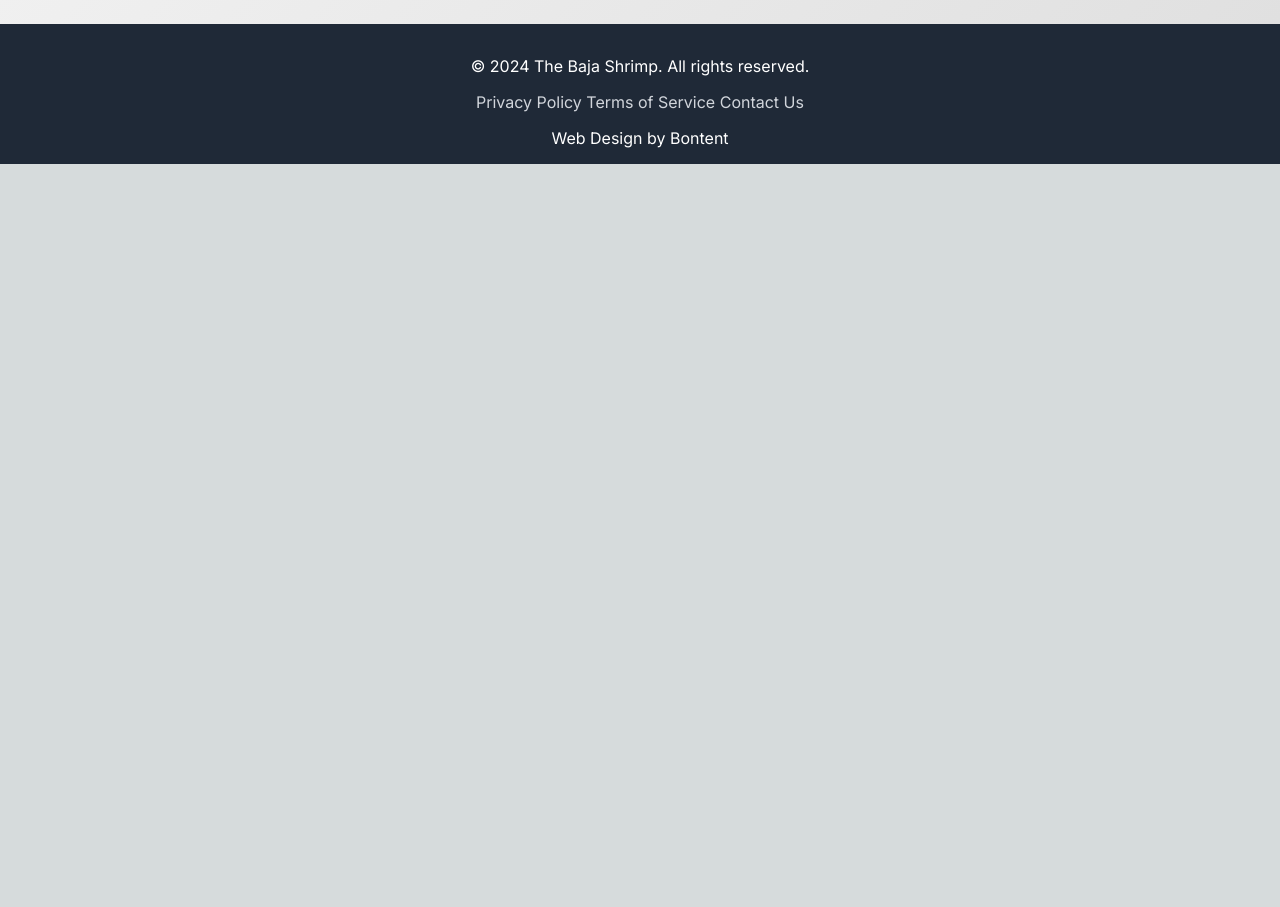
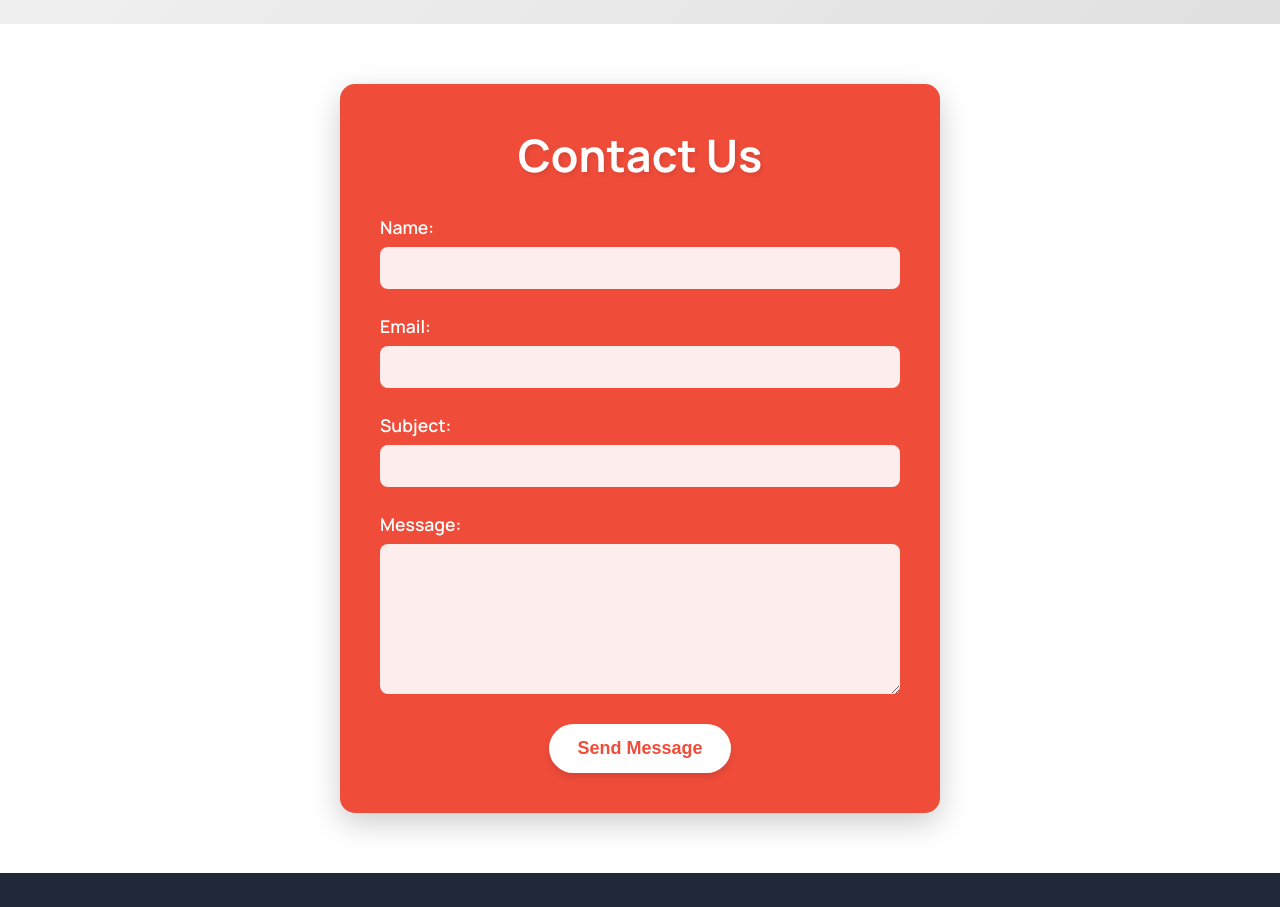
Before and after one commit to BonJenn/Baja-Shrimp, a Next.js app: page / in a window 1280 px wide. Shown: the part 3480-4387 px from the top of the page. Before the commit the page ends 3644 px from the top, so only its background shows below. Built offline with nearby package versions, Linux system fonts and the light colour scheme; a web font is replaced by a local one.

Commit message:
Added a contact component

```diff
--- /dev/null
+++ b/src/app/components/Hero_6_Contact.jsx
@@ -0,0 +1,81 @@
+import React, { useState } from 'react';
+import styles from '../styles/Hero_6.module.css';
+
+const Hero6 = () => {
+  const [formData, setFormData] = useState({
+    name: '',
+    email: '',
+    subject: '',
+    message: ''
+  });
+
+  const handleChange = (e) => {
+    const { name, value } = e.target;
+    setFormData(prevState => ({
+      ...prevState,
+      [name]: value
+    }));
+  };
+
+  const handleSubmit = (e) => {
+    e.preventDefault();
+    // Here you would typically send the form data to your backend
+    console.log('Form submitted:', formData);
+    // Reset form after submission
+    setFormData({ name: '', email: '', subject: '', message: '' });
+  };
+
+  return (
+    <div className={styles.contactContainer}>
+      <h2 className={styles.contactTitle}>Contact Us</h2>
+      <form onSubmit={handleSubmit} className={styles.contactForm}>
+        <div className={styles.formGroup}>
+          <label htmlFor="name">Name:</label>
+          <input
+            type="text"
+            id="name"
+            name="name"
+            value={formData.name}
+            onChange={handleChange}
+            required
+          />
+        </div>
+        <div className={styles.formGroup}>
+          <label htmlFor="email">Email:</label>
+          <input
+            type="email"
+            id="email"
+            name="email"
+            value={formData.email}
+            onChange={handleChange}
+            required
+          />
+        </div>
+        <div className={styles.formGroup}>
+          <label htmlFor="subject">Subject:</label>
+          <input
+            type="text"
+            id="subject"
+            name="subject"
+            value={formData.subject}
+            onChange={handleChange}
+            required
+          />
+        </div>
+        <div className={styles.formGroup}>
+          <label htmlFor="message">Message:</label>
+          <textarea
+            id="message"
+            name="message"
+            value={formData.message}
+            onChange={handleChange}
+            required
+          ></textarea>
+        </div>
+        <button type="submit" className={styles.submitButton}>Send Message</button>
+      </form>
+    </div>
+  );
+};
+
+export default Hero6;
--- a/src/app/globals.css
+++ b/src/app/globals.css
@@ -95,12 +95,7 @@ body {
 
 body {
   color: rgb(var(--foreground-rgb));
-  background: linear-gradient(
-      to bottom,
-      transparent,
-      rgb(var(--background-end-rgb))
-    )
-    rgb(var(--background-start-rgb));
+  background: white;
 }
 
 a {
--- a/src/app/page.js
+++ b/src/app/page.js
@@ -7,6 +7,7 @@ import Hero2 from './components/Hero_2_Menu';
 import Hero3 from './components/Hero_3_Carousel';
 import Hero4 from './components/Hero_4_Text';
 import Hero5 from './components/Hero_5_Feaured_Dishes';
+import Hero6 from './components/Hero_6_Contact';
 import Footer from './components/Footer';
 export default function Page() {
   return (
@@ -17,6 +18,7 @@ export default function Page() {
       <Hero3 />
       <Hero4 />
       <Hero5 />
+      <Hero6 />
       <Footer />
       {/* You can add more sections or components here */}
     </div>
--- /dev/null
+++ b/src/app/styles/Hero_6.module.css
@@ -0,0 +1,98 @@
+
+
+.contactContainer {
+  font-family: 'Manrope', sans-serif;
+  max-width: 600px;
+  margin: 60px auto;
+  padding: 40px;
+  background-color: var(--baja-red);
+  border-radius: 15px;
+  box-shadow: 0 10px 30px rgba(0, 0, 0, 0.2);
+  color: white;
+}
+
+.contactTitle {
+  font-size: 2.8em;
+  color: white;
+  margin-bottom: 30px;
+  text-align: center;
+  text-shadow: 2px 2px 4px rgba(0, 0, 0, 0.1);
+}
+
+.contactForm {
+  display: flex;
+  flex-direction: column;
+}
+
+.formGroup {
+  margin-bottom: 25px;
+}
+
+.formGroup label {
+  display: block;
+  margin-bottom: 8px;
+  color: white;
+  font-weight: 600;
+  font-size: 1.1em;
+}
+
+.formGroup input,
+.formGroup textarea {
+  width: 100%;
+  padding: 12px;
+  border: none;
+  border-radius: 8px;
+  font-size: 16px;
+  background-color: rgba(255, 255, 255, 0.9);
+  transition: background-color 0.3s ease, color 0.3s ease;
+  color: var(--baja-red);
+}
+
+.formGroup input::placeholder,
+.formGroup textarea::placeholder {
+  color: rgba(239, 76, 58, 0.7);
+}
+
+.formGroup input:focus,
+.formGroup textarea:focus {
+  outline: none;
+  background-color: white;
+  box-shadow: 0 0 0 3px rgba(255, 255, 255, 0.3);
+}
+
+.formGroup textarea {
+  height: 150px;
+  resize: vertical;
+}
+
+.submitButton {
+  background-color: white;
+  color: var(--baja-red);
+  border: none;
+  padding: 14px 28px;
+  font-size: 18px;
+  font-weight: 600;
+  border-radius: 30px;
+  cursor: pointer;
+  transition: all 0.3s ease;
+  align-self: center;
+  box-shadow: 0 4px 6px rgba(0, 0, 0, 0.1);
+}
+
+.submitButton:hover {
+  background-color: var(--baja-blue);
+  color: white;
+  transform: translateY(-2px);
+  box-shadow: 0 6px 8px rgba(0, 0, 0, 0.15);
+}
+
+@media (max-width: 768px) {
+  .contactContainer {
+    margin: 30px auto;
+    padding: 30px;
+  }
+
+  .contactTitle {
+    font-size: 2.4em;
+  }
+}
```
